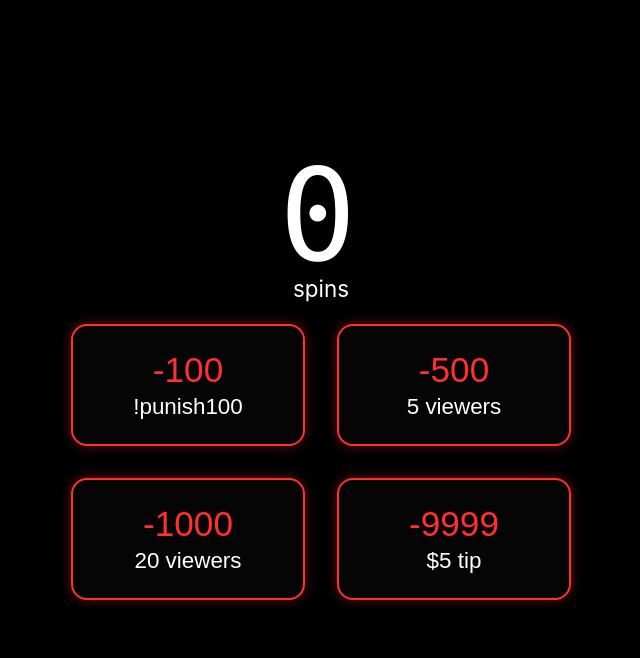
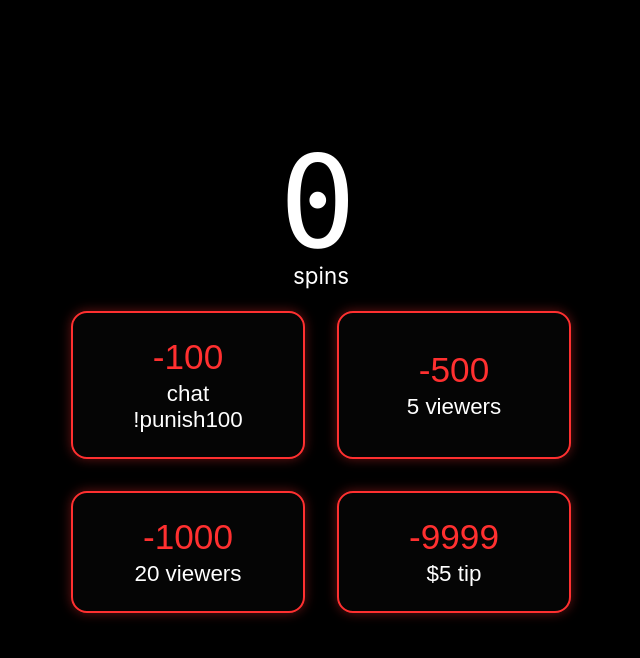
Before and after one commit to yaroslav-rybiak/BikeStreamPro9000, a plain HTML site: page frontend/index.html in a window 1280 px wide. Shown: the whole page, without its empty margins (319-959 px from the left). Drawn offline with Linux system fonts and the light colour scheme.

Commit message:
Stream-ready twitch-friendly layout

```diff
--- a/frontend/index.html
+++ b/frontend/index.html
@@ -17,7 +17,7 @@
     <div class="penalty-row">
         <button class="penalty-btn" data-penalty="100">
             <span class="penalty-amount">-100</span>
-            <span class="penalty-price">!punish100</span>
+            <span class="penalty-price">chat !punish100</span>
         </button>
 
         <button class="penalty-btn" data-penalty="500">
```
